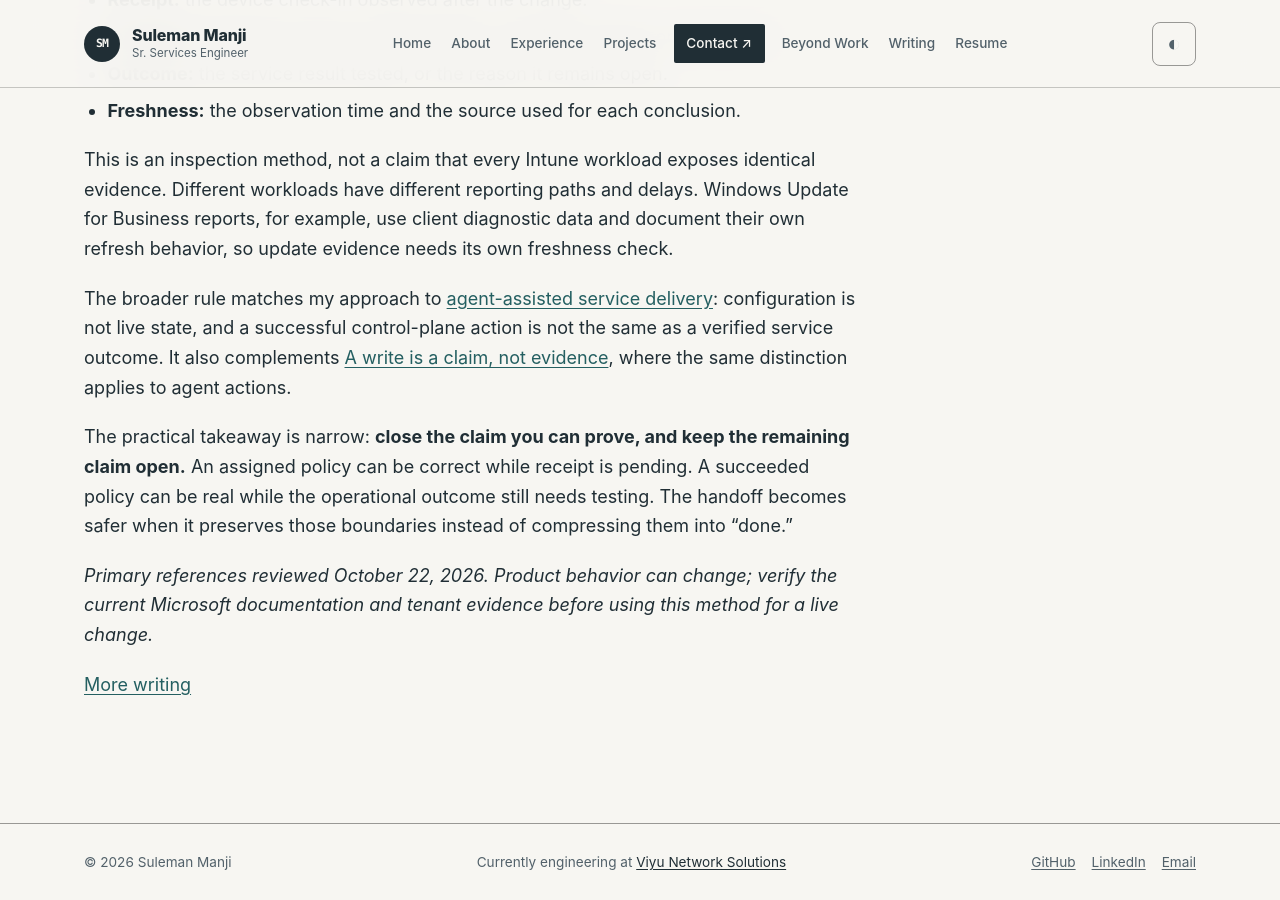
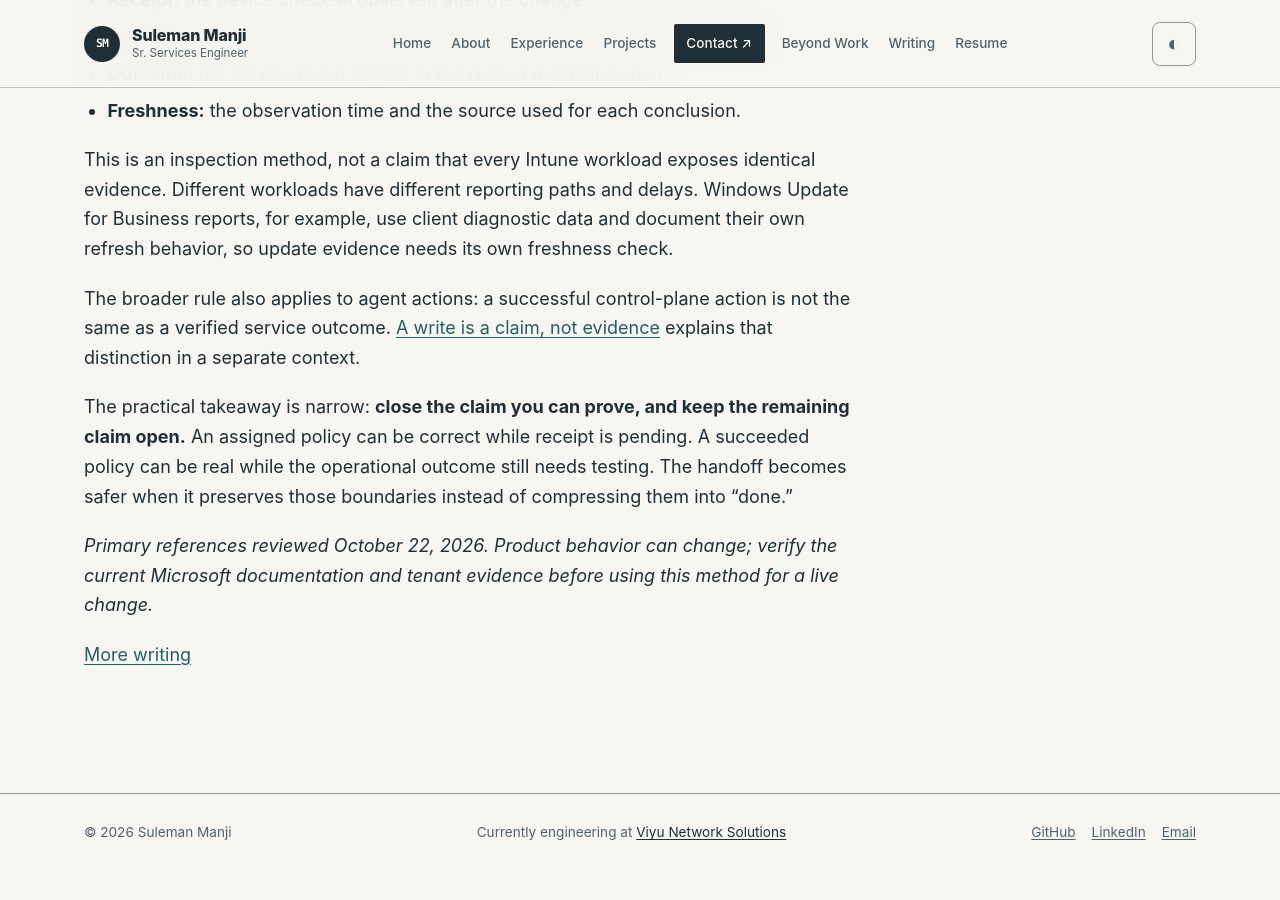
Before and after one commit to ssmanji89/sulemanji-port, a Jekyll site: the page built from notes/intune-policy-verification.md, in a window 1280 px wide and 900 px high, scrolled down 3713 px. Built offline with Jekyll 4.4.1, drawn with Linux system fonts in a browser that asks for light colours; after the commit the page ends 4584 px from its top, so only the background shows below that; some of the changed text lies outside the part shown.

Commit message:
docs: publish intune-policy-verification

```diff
--- a/notes/intune-policy-verification.md
+++ b/notes/intune-policy-verification.md
@@ -76,7 +76,7 @@ A concise acceptance record can fit in a ticket or change note:
 
 This is an inspection method, not a claim that every Intune workload exposes identical evidence. Different workloads have different reporting paths and delays. Windows Update for Business reports, for example, use client diagnostic data and document their own refresh behavior, so update evidence needs its own freshness check.
 
-The broader rule matches my approach to [agent-assisted service delivery](/case-studies/agentic-msp-delivery): configuration is not live state, and a successful control-plane action is not the same as a verified service outcome. It also complements [A write is a claim, not evidence](/notes/agent-safety), where the same distinction applies to agent actions.
+The broader rule also applies to agent actions: a successful control-plane action is not the same as a verified service outcome. [A write is a claim, not evidence](/notes/agent-safety) explains that distinction in a separate context.
 
 The practical takeaway is narrow: **close the claim you can prove, and keep the remaining claim open.** An assigned policy can be correct while receipt is pending. A succeeded policy can be real while the operational outcome still needs testing. The handoff becomes safer when it preserves those boundaries instead of compressing them into “done.”
 
```
Also changed, not shown: other parts of notes/intune-policy-verification.md (+1 -1 lines).
